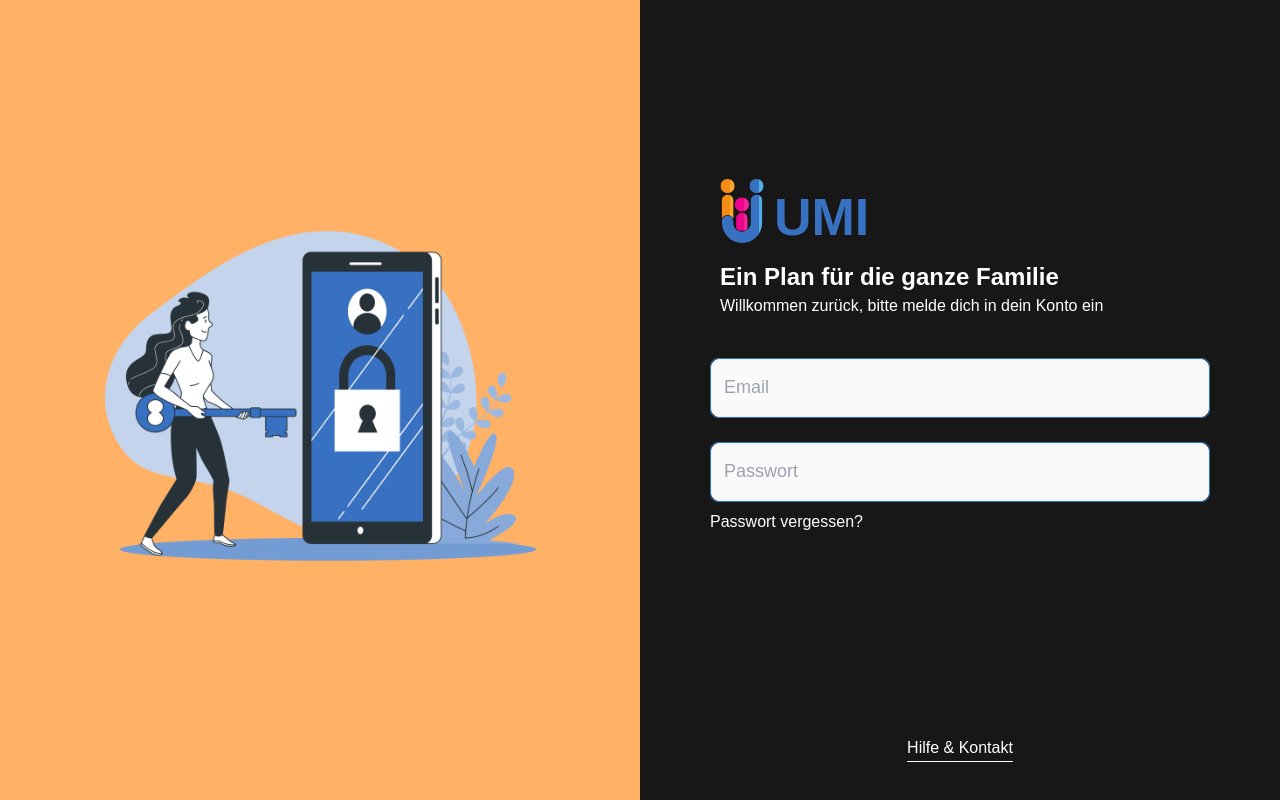
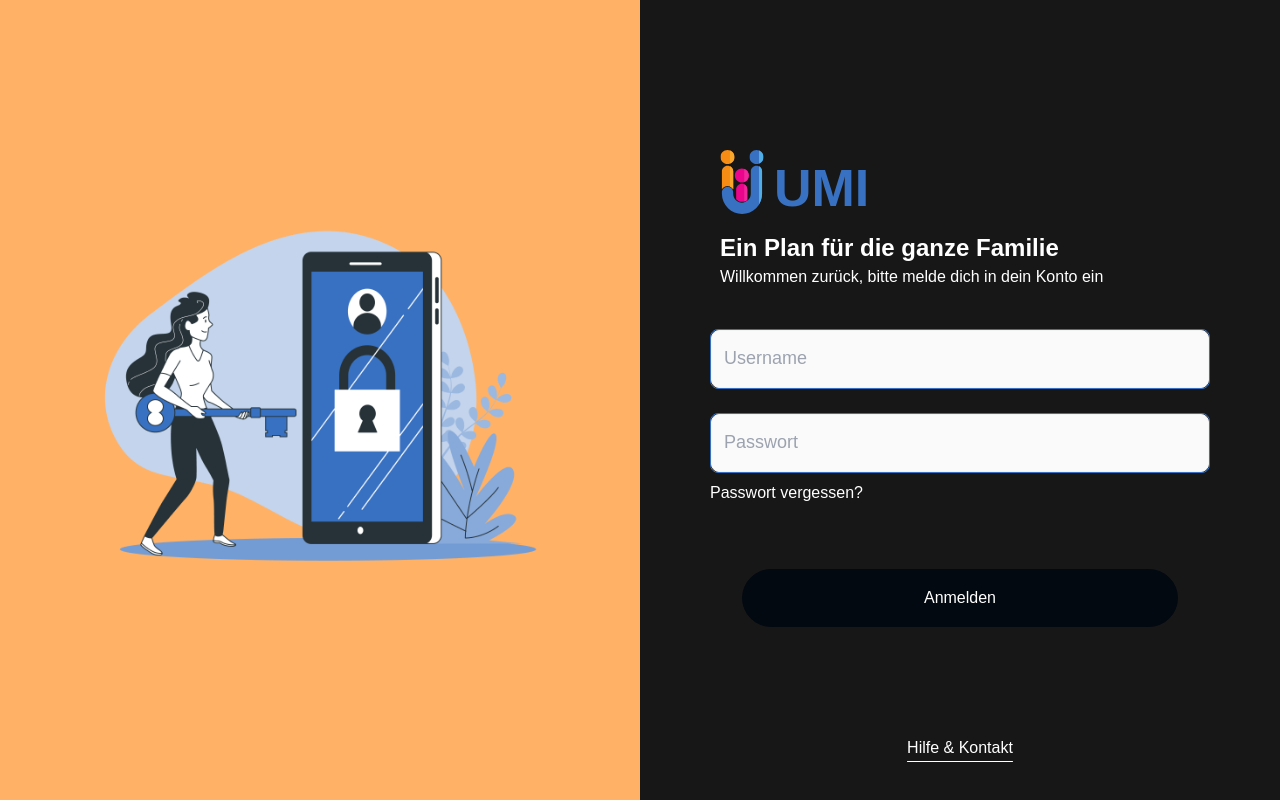
Before and after one commit to ismailD93/Familienplaner, a Next.js app: page /login in a window 1280 px wide. Built offline with nearby package versions, Linux system fonts and the light colour scheme.

Commit message:
in progress

```diff
--- a/app/layout.tsx
+++ b/app/layout.tsx
@@ -2,6 +2,7 @@ import type { Metadata } from "next";
 import localFont from "next/font/local";
 import "./globals.css";
 import { FC, ReactNode } from "react";
+import AuthWrapper from "../components/AuthWrapper";
 
 const geistSans = localFont({
   src: "../public/fonts/GeistVF.woff",
@@ -41,12 +42,14 @@ type Props = {
 };
 const RootLayout: FC<Props> = ({ children }) => {
   return (
+    <AuthWrapper>
       <html
         lang="de"
         className={`${geistSans.variable} ${geistMono.variable} antialiased`}
       >
         <body>{children}</body>
       </html>
+    </AuthWrapper>
   );
 };
 
--- /dev/null
+++ b/components/AuthWrapper.tsx
@@ -0,0 +1,12 @@
+"use client";
+import { FC, ReactNode } from "react";
+import { AuthProvider } from "../context/AuthContext";
+
+interface Props {
+  children: ReactNode;
+}
+const AutWrapper: FC<Props> = ({ children }) => {
+  return <AuthProvider>{children}</AuthProvider>;
+};
+
+export default AutWrapper;
--- a/components/LoginForm.tsx
+++ b/components/LoginForm.tsx
@@ -4,13 +4,63 @@ import Link from "next/link";
 import { FC, useRef } from "react";
 import TextInput from "./TextInput";
 import { Logo } from "../icons/Logo";
+import { useFormik } from "formik";
+import Button from "./Button";
+import getLoginFormSchema from "../validation/loginFormschema";
+import { useAuth } from "../context/AuthContext";
+import { redirect } from "next/navigation";
 
 const LoginForm: FC = ({}) => {
   const submitRef = useRef<HTMLButtonElement>(null);
+  const { login, authToken } = useAuth();
+  const formik = useFormik({
+    initialValues: {
+      username: "",
+      password: "",
+    },
+    validationSchema: getLoginFormSchema(),
+    validateOnBlur: false,
+    validateOnChange: true,
+    onSubmit: async (values) => {
+      try {
+        console.log(values);
+        const res = await fetch(`http://localhost:5140/api/account/login`, {
+          method: "POST",
+          headers: {
+            "Content-Type": "application/json",
+            "Accept-Language": "de",
+          },
+          body: JSON.stringify({
+            username: values.username,
+            password: values.password,
+          }),
+        });
+
+        if (!res.ok) {
+          throw new Error(`HTTP error! status: ${res.status}`);
+        }
+
+        const data = await res.json();
+        const { token, user } = data;
+
+        login(token);
+        if (authToken) {
+          redirect("/dashboard");
+        }
+        console.log("Login successful", data);
+      } catch (error) {
+        console.error("Submitting information form failed", error);
+      }
+    },
+  });
 
   return (
     <div className="h-full w-full flex flex-col items-center p-8 md:p-10">
-      <form className="w-full md:max-w-[500px] max-w-full flex flex-col md:justify-center flex-1">
+      <form
+        id="loginForm"
+        onSubmit={formik.handleSubmit}
+        className="w-full md:max-w-[500px] max-w-full flex flex-col md:justify-center flex-1"
+      >
         <div className="text-center w-full flex items-center">
           <Logo className="size-16" />{" "}
           <div className="text-52 mt-auto font-bold text-blue !leading-none">
@@ -25,9 +75,12 @@ const LoginForm: FC = ({}) => {
         </div>
         <div className="w-full mt-8 md:mt-10">
           <TextInput
-            placeholder="Email"
-            type="email"
-            name="email"
+            placeholder="Username"
+            type="text"
+            name="username"
+            onChange={formik.handleChange}
+            error={formik.errors.username}
+            touched={formik.touched.username}
             defaultValue=""
           />
         </div>
@@ -36,6 +89,9 @@ const LoginForm: FC = ({}) => {
             placeholder="Passwort"
             type="password"
             name="password"
+            onChange={formik.handleChange}
+            error={formik.errors.password}
+            touched={formik.touched.password}
             defaultValue=""
           />
         </div>
@@ -46,6 +102,12 @@ const LoginForm: FC = ({}) => {
         </div>
         <div className="mt-10 md:px-8">
           <button ref={submitRef} className="w-full" type="submit" />
+          <Button
+            className="w-full"
+            type="submit"
+            form="loginForm"
+            label="Anmelden"
+          />
         </div>
       </form>
       <div>
--- /dev/null
+++ b/context/AuthContext.tsx
@@ -0,0 +1,62 @@
+import {
+  createContext,
+  useContext,
+  useState,
+  useEffect,
+  ReactNode,
+} from "react";
+import Cookies from "js-cookie";
+
+// Define types for the context value
+interface AuthContextType {
+  authToken: string | null;
+  login: (token: string) => void;
+  logout: () => void;
+}
+
+// Create the context with the default value of null
+const AuthContext = createContext<AuthContextType | null>(null);
+
+interface AuthProviderProps {
+  children: ReactNode;
+}
+
+export const AuthProvider = ({ children }: AuthProviderProps) => {
+  const [authToken, setAuthToken] = useState<string | null>(null);
+
+  useEffect(() => {
+    const token = Cookies.get("authToken");
+    if (token) {
+      setAuthToken(token);
+    }
+  }, []);
+
+  const login = (token: string) => {
+    Cookies.set("authToken", token, {
+      expires: 1,
+      secure: process.env.NODE_ENV === "production",
+      sameSite: "Strict", // Same-site policy
+    });
+    setAuthToken(token);
+  };
+
+  const logout = () => {
+    Cookies.remove("authToken");
+    setAuthToken(null);
+  };
+
+  return (
+    <AuthContext.Provider value={{ authToken, login, logout }}>
+      {children}
+    </AuthContext.Provider>
+  );
+};
+
+// Custom hook to use the AuthContext
+export const useAuth = (): AuthContextType => {
+  const context = useContext(AuthContext);
+  if (!context) {
+    throw new Error("useAuth must be used within an AuthProvider");
+  }
+  return context;
+};
--- a/icons/Logo.tsx
+++ b/icons/Logo.tsx
@@ -15,19 +15,19 @@ export const Logo = (props: { className?: string }) => {
         <clipPath id="3eeee6e967">
           <path
             d="M 231 0 L 313.40625 0 L 313.40625 83 L 231 83 Z M 231 0 "
-            clip-rule="nonzero"
+            clipRule="nonzero"
           />
         </clipPath>
         <clipPath id="a4f5fae6c1">
           <path
             d="M 61.40625 0 L 144 0 L 144 231 L 61.40625 231 Z M 61.40625 0 "
-            clip-rule="nonzero"
+            clipRule="nonzero"
           />
         </clipPath>
         <clipPath id="75d0888768">
           <path
             d="M 117 0 L 144 0 L 144 231 L 117 231 Z M 117 0 "
-            clip-rule="nonzero"
+            clipRule="nonzero"
           />
         </clipPath>
         <clipPath id="a8fa63a689">
--- a/package.json
+++ b/package.json
@@ -9,10 +9,14 @@
     "lint": "next lint"
   },
   "dependencies": {
+    "@types/js-cookie": "^3.0.6",
     "classnames": "^2.5.1",
+    "formik": "^2.4.6",
+    "js-cookie": "^3.0.5",
     "next": "14.2.12",
     "react": "^18",
-    "react-dom": "^18"
+    "react-dom": "^18",
+    "yup": "^1.4.0"
   },
   "devDependencies": {
     "@types/node": "^20",
--- /dev/null
+++ b/validation/loginFormschema.ts
@@ -0,0 +1,9 @@
+import * as Yup from "yup";
+
+const getLoginFormSchema = () =>
+  Yup.object({
+    username: Yup.string().required("erforderlich"),
+    password: Yup.string().min(1, "").required("erforderlich"),
+  });
+
+export default getLoginFormSchema;
```
Also changed, not shown: app/(auth)/login/page.tsx (+3 -4 lines), 1 other file (tests, documents, lock files or other folders). Lines whose indentation alone changed are shown as unchanged.
